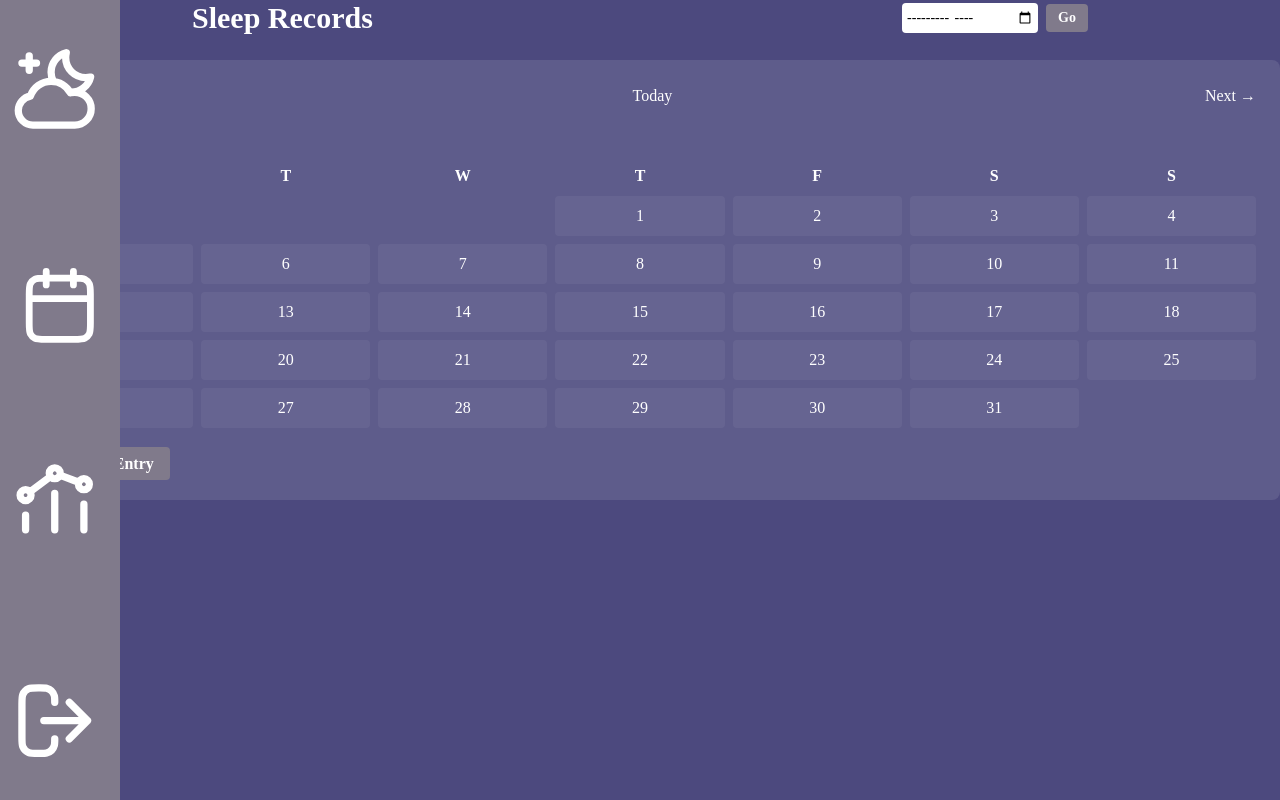
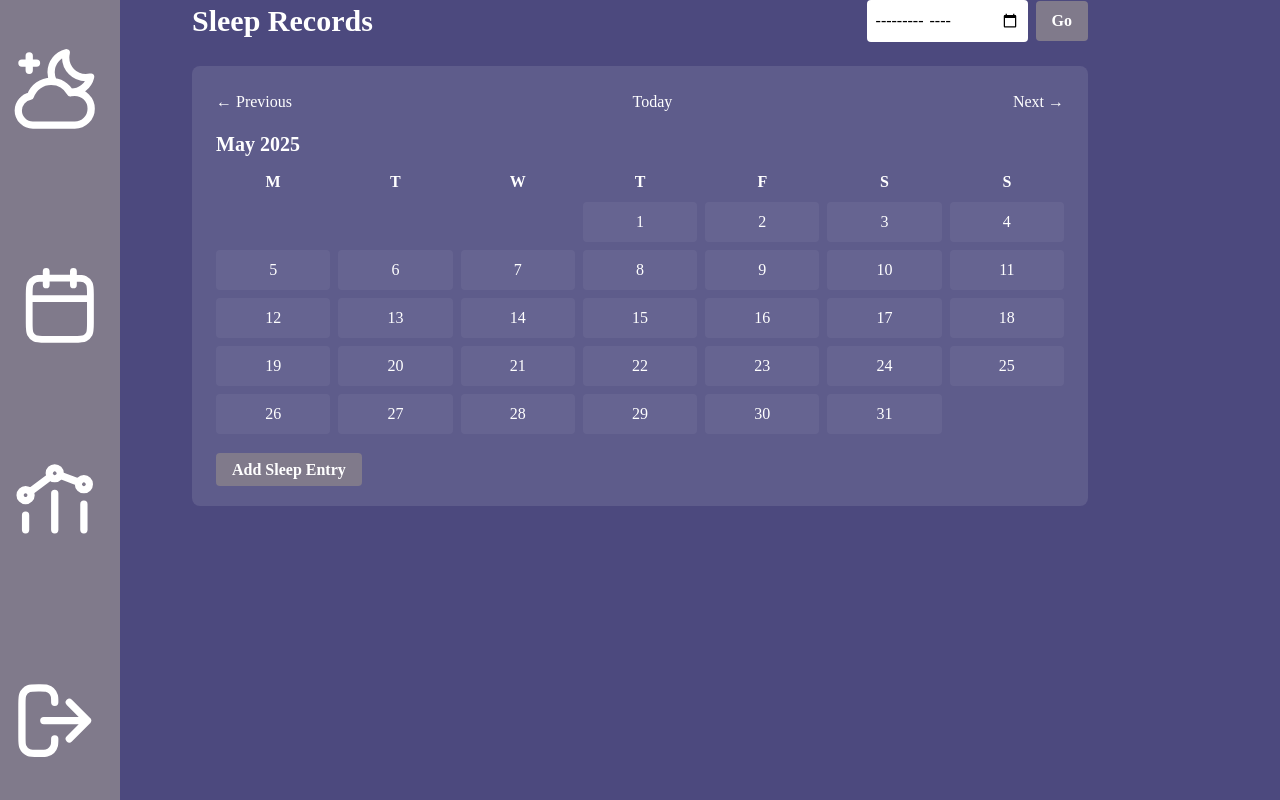
Before and after one commit to chloetychang/CITS3403-Project, a Flask app: page /record in a window 1280 px wide. Run offline with Flask 3, Linux system fonts and the light colour scheme; the visitor is signed in with stand-in values (Sample User, id 1); data that the repository does not hold is empty; some libraries are stand-ins or nearby versions; some web fonts are replaced.

Commit message:
fixed calendar div sizing

```diff
--- a/app/templates/record.html
+++ b/app/templates/record.html
@@ -8,13 +8,12 @@
         <h1 class="text-3xl font-bold">Sleep Records</h1>
         <!-- Date Search Form -->
         <form method="GET" action="{{ url_for('record') }}" class="flex items-center">
-            <input type="month" name="month" class="p-1 text-sm rounded bg-white text-black mr-2" required>
+            <input type="month" name="month" class="p-2 rounded bg-white text-black mr-2" required>
             <button type="submit"
-                class="bg-secondary text-white font-bold py-1 px-3 text-sm rounded hover:bg-opacity-90 transition duration-200">
+                class="bg-secondary text-white font-bold py-2 px-4 rounded hover:bg-opacity-90 transition duration-200">
                 Go
             </button>
         </form>
-    </div>
     </div>
     <!-- Calendar -->
     <div class="bg-white bg-opacity-10 p-6 rounded-lg">
```
